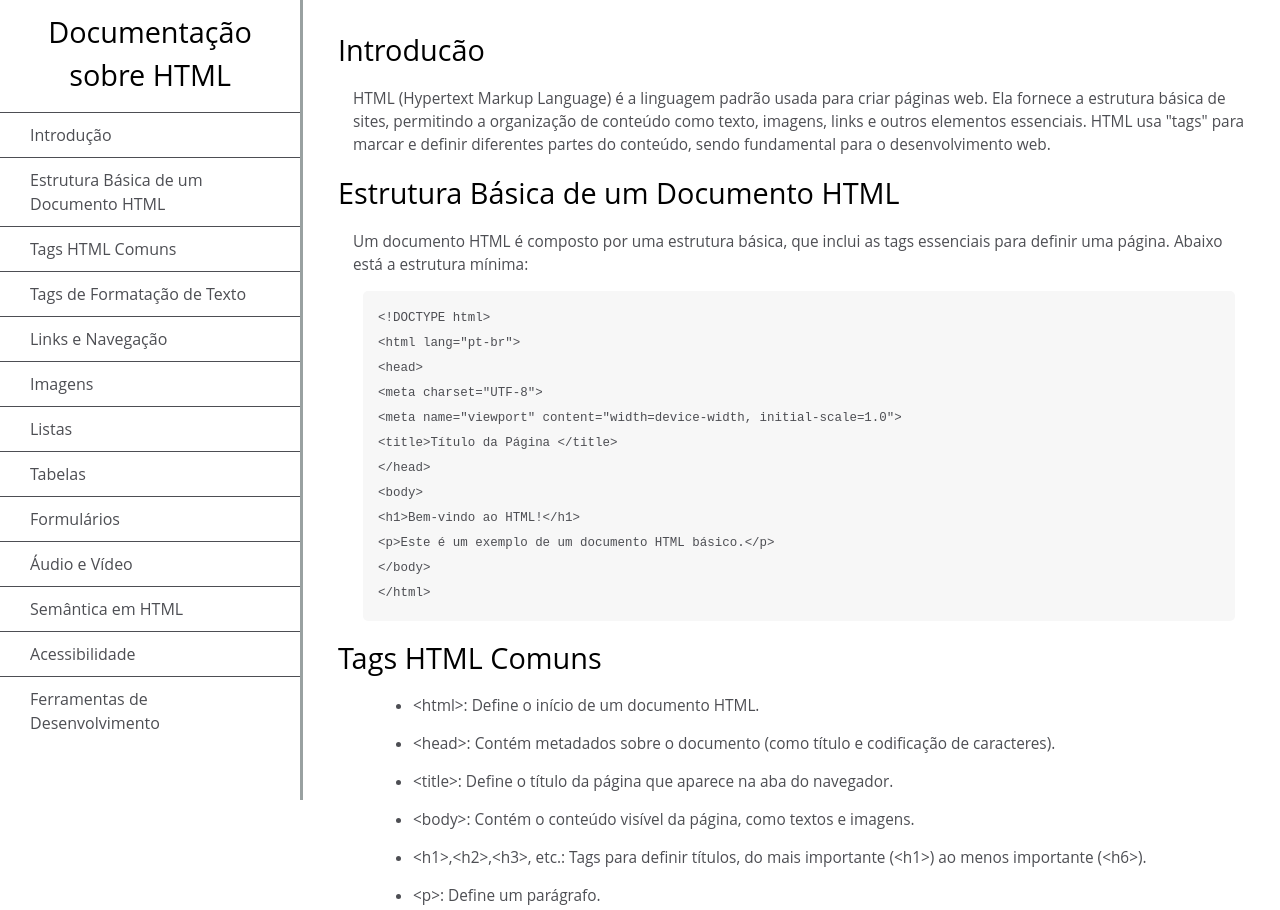
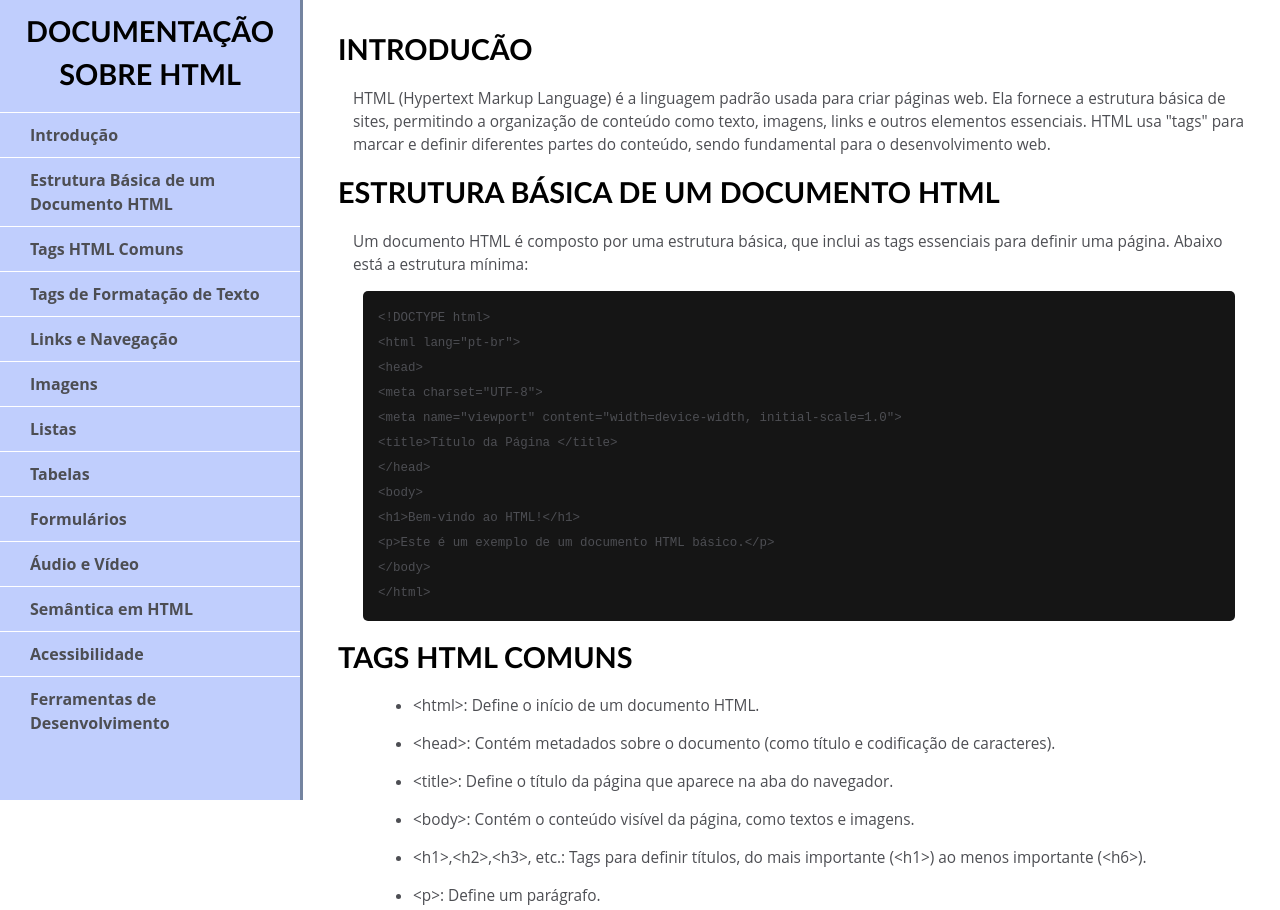
Before and after one commit to andersons9601/Pagina-de-documentacao-tecnica-sobre-HTML, a plain HTML site: page index.html in a window 1280 px wide. Shown: the top 910 px of the page. Drawn offline with Linux system fonts and the light colour scheme.

Commit message:
Atualizando...

```diff
--- a/styles.css
+++ b/styles.css
@@ -16,6 +16,7 @@ body {
     height: 100%;
     border-right: solid;
     border-color: rgba(0, 22, 22, 0.4);
+    background-color: rgb(192, 206, 253);
 }
 
 header {
@@ -23,7 +24,9 @@ header {
     margin: 10px;
     text-align: center;
     font-size: 1.8em;
-    font-weight: thin;
+    font-weight: bold;
+    font-family: 'Gill Sans', 'Gill Sans MT', Calibri, 'Trebuchet MS', sans-serif;
+    text-transform: uppercase;
 }
 
 #main-doc header {
@@ -39,11 +42,12 @@ header {
 }
 
 #navbar li {
-    color: #4d4e53;
+    color: #ffffff;
     border-top: 1px solid;
     list-style: none;
     position: relative;
     width: 100%;
+    font-weight: bolder;
 }
 
 #navbar a {
@@ -79,7 +83,7 @@ code {
     word-break: normal;
     word-wrap: normal;
     line-height: 2;
-    background-color: #f7f7f7;
+    background-color: rgb(21, 21, 21);
     padding: 15px;
     margin: 10px;
     border-radius: 5px;
```
Also changed, not shown: 1 other file.
